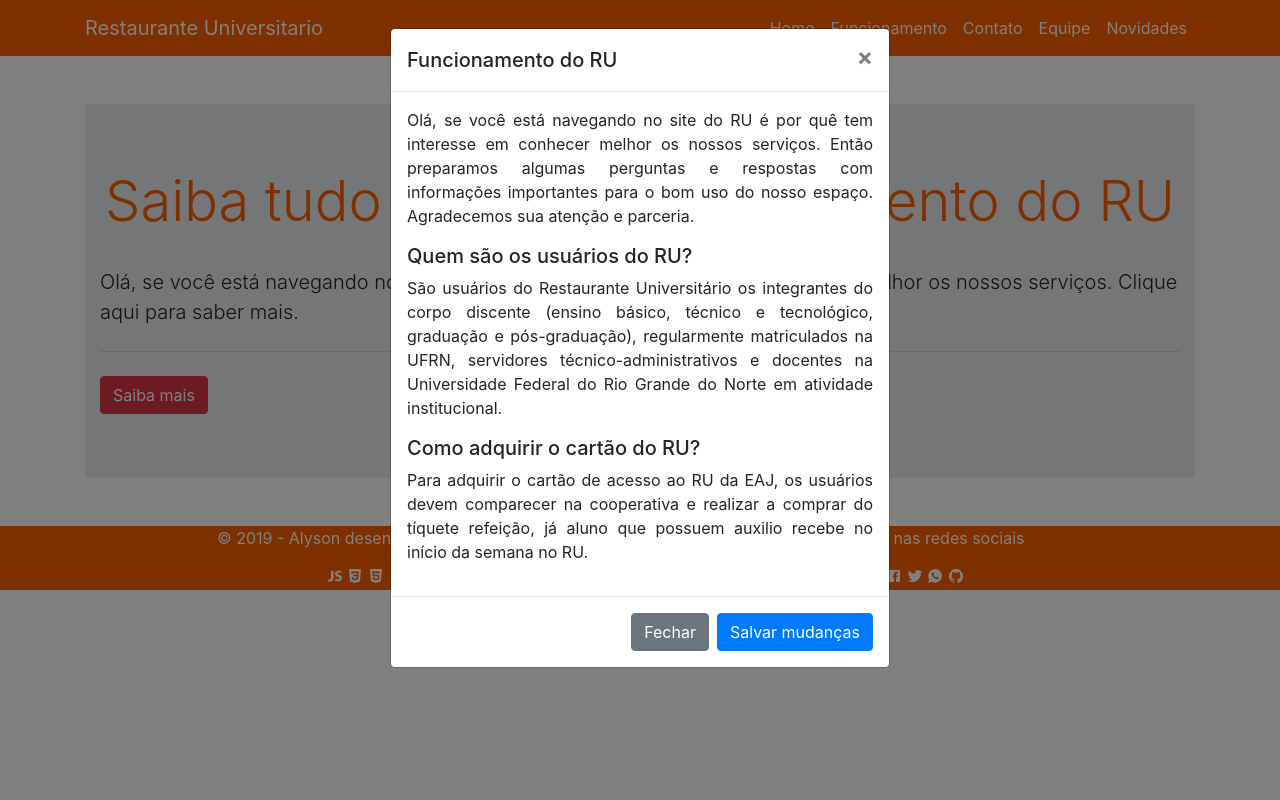
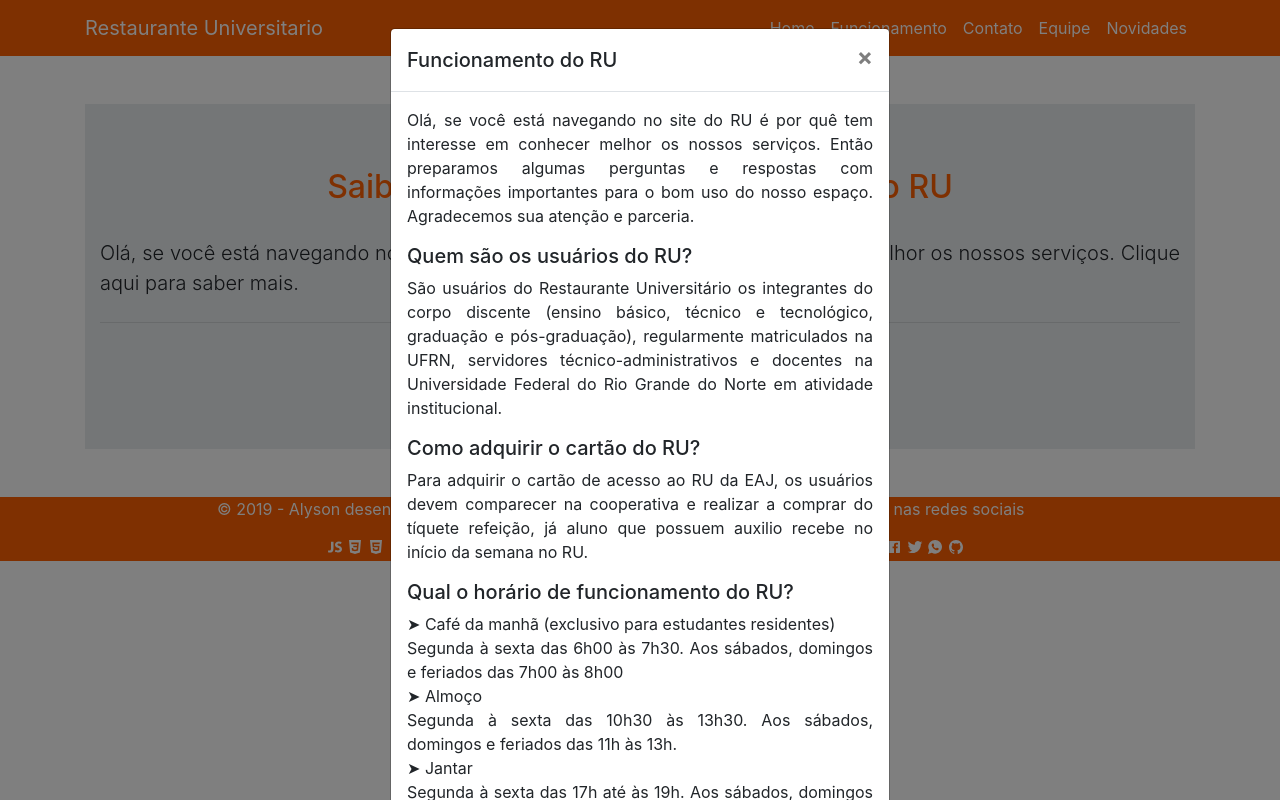
Before and after one commit to alysonmiguel/Site-ru, a plain HTML site: page funcionamento.html in a window 1280 px wide. Both pictures are taken after a click on the button "Saiba mais". Drawn offline with nearby package versions, Linux system fonts and the light colour scheme.

Commit message:
Atualizando tela de funcionamento

```diff
--- a/funcionamento.html
+++ b/funcionamento.html
@@ -65,10 +65,11 @@
 
 	<main>
 		<div class="container">
-			<div class="jumbotron jumbotron-fluid my-5">
+			<div class="jumbotron jumbotron-fluid my-5 text-center ">
 				<div class="container">
-					<h2 class="display-4">Saiba tudo sobre o funcionamento do RU</h2>
-					<p class="lead"> Olá, se você está navegando no site do RU é por quê tem interesse em conhecer
+					<h2 class="display-5">Saiba tudo sobre o funcionamento do RU</h2>
+					<p class="lead text-justify "> Olá, se você está navegando no site do RU é por quê tem interesse em
+						conhecer
 						melhor os nossos serviços. Clique aqui para saber mais.</p>
 					<hr class="my-4">
 					<button type="button" class="btn btn-danger" data-toggle="modal" data-target="#funcionamento">
@@ -113,12 +114,24 @@
 							realizar a comprar do tíquete refeição, já aluno que possuem auxilio recebe no início da
 							semana no RU. </p>
 
+						<h5> Qual o horário de funcionamento do RU?</h5>
+						<p class="text-justify">
+							&#10148; Café da manhã (exclusivo para estudantes residentes) <br>
+							Segunda à sexta das 6h00 às 7h30. Aos sábados, domingos e feriados das 7h00 às 8h00
+							<br>
+							&#10148; Almoço <br>
+							Segunda à sexta das 10h30 às 13h30. Aos sábados, domingos e feriados das 11h às 13h.
+							<br>
+							&#10148; Jantar<br>
+							Segunda à sexta das 17h até às 19h. Aos sábados, domingos e feriados das 17h às 18h.
+						</p>
+
+
 
 
 					</div>
 					<div class="modal-footer">
 						<button type="button" class="btn btn-secondary" data-dismiss="modal">Fechar</button>
-						<button type="button" class="btn btn-primary">Salvar mudanças</button>
 					</div>
 				</div>
 			</div>
```
